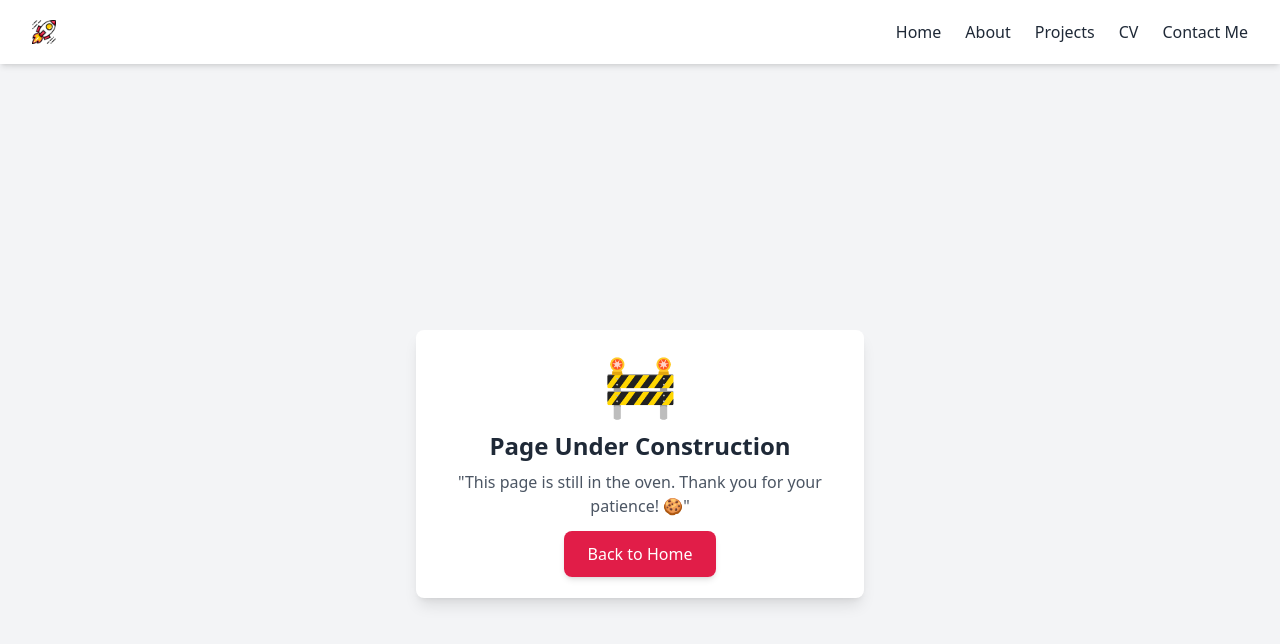
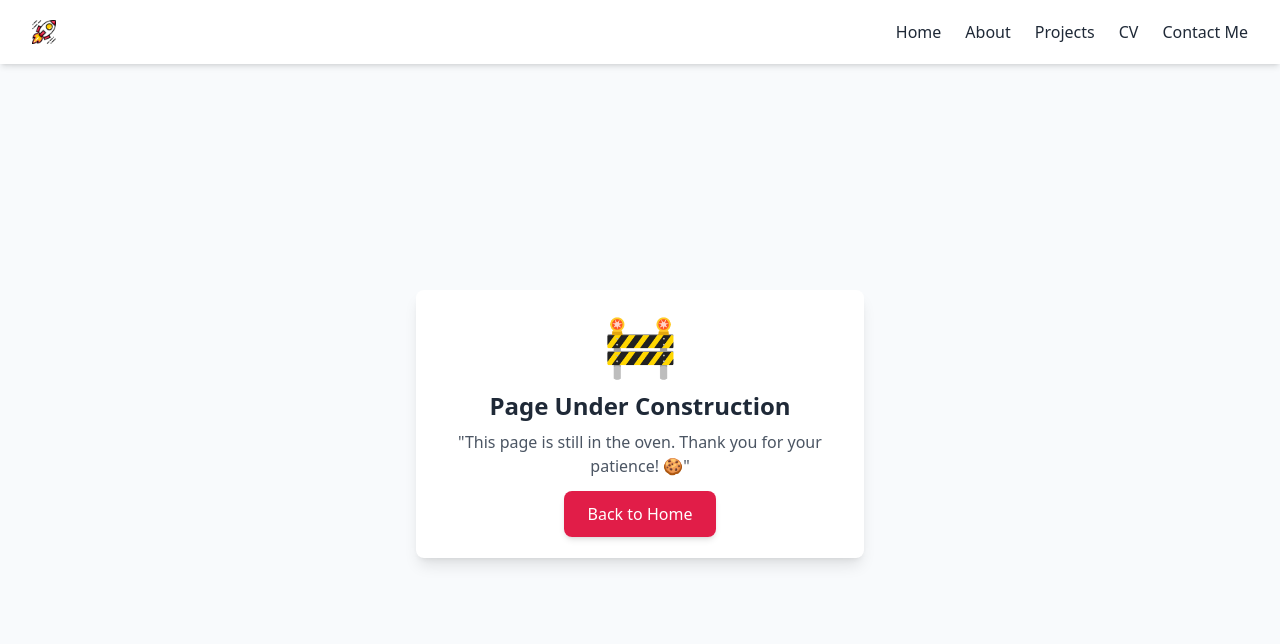
Before and after one commit to evokss/MyPortfolioWebsite, a Next.js app: page /development in a window 1280 px wide. Shown: the top 644 px of the page. Built offline with nearby package versions, Linux system fonts and the light colour scheme.

Commit message:
Update background color and add top margin adjustment

```diff
--- a/app/components/development/DevelopmentPage.jsx
+++ b/app/components/development/DevelopmentPage.jsx
@@ -7,7 +7,7 @@
     <div>
       <div>
         <Navbar />
-        <div className="flex items-center justify-center min-h-screen bg-gray-100">
+        <div className="flex items-center justify-center min-h-screen bg-slate-50 lg:-mt-10">
           <div className="max-w-md p-6 bg-white rounded-lg shadow-lg text-center">
             <div className="text-6xl text-yellow-400 mb-4">🚧</div>
             <h1 className="text-2xl font-bold text-gray-800 mb-2">
```
